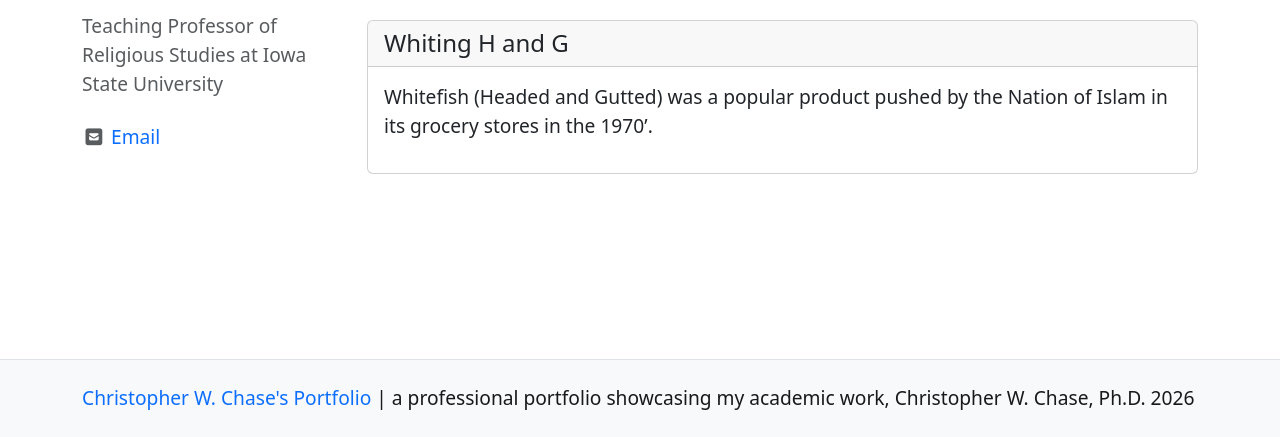
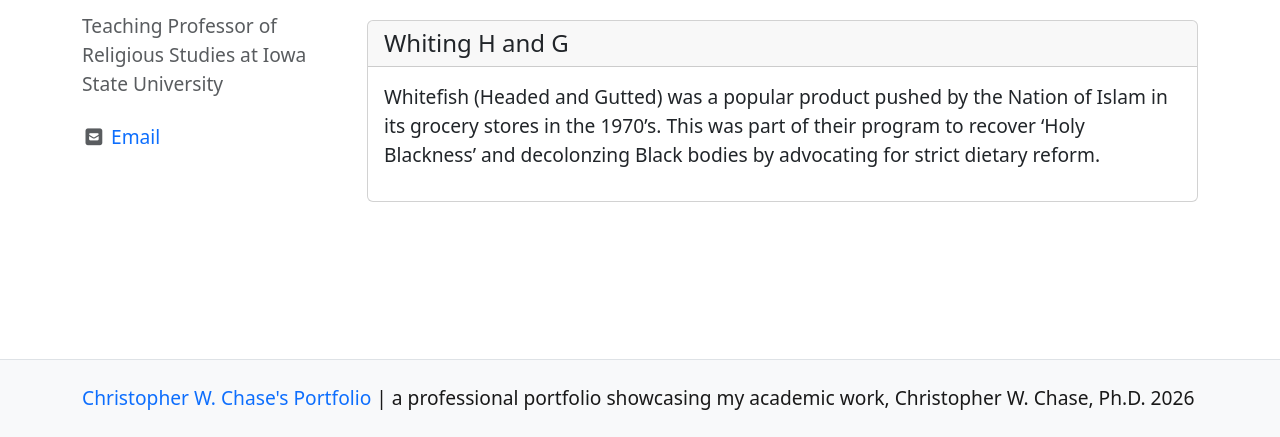
Before and after one commit to ycdd5h6km7-beep/christopher-w-chase, a Jekyll site: the page built from pages/talks.md, in a window 1280 px wide, cut to the strip 463-900 px from the top of the page. Built offline with Jekyll 4.4.1, drawn with Linux system fonts in a browser that asks for light colours; nearby versions of some CDN libraries.

Commit message:
Add commentary on Whiting H and G video

```diff
--- a/pages/talks.md
+++ b/pages/talks.md
@@ -8,4 +8,4 @@ Youtube Test Embed
 
 {% include video-embed.html youtubeid="10WdYrNOK5U" width="50" %}
 
-{% include card.html text="Whitefish (Headed and Gutted) was a popular product pushed by the Nation of Islam in its grocery stores in the 1970'." header="Whiting H and G" %}
+{% include card.html text="Whitefish (Headed and Gutted) was a popular product pushed by the Nation of Islam in its grocery stores in the 1970's. This was part of their program to recover 'Holy Blackness' and decolonzing Black bodies by advocating for strict dietary reform." header="Whiting H and G" %}
```
